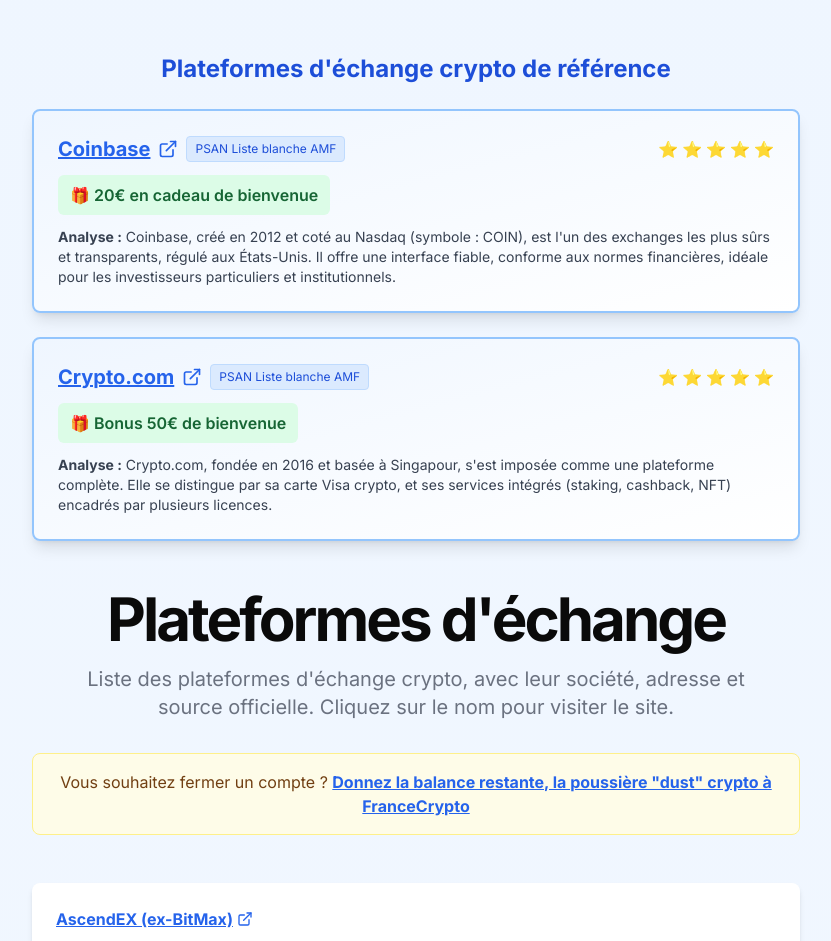
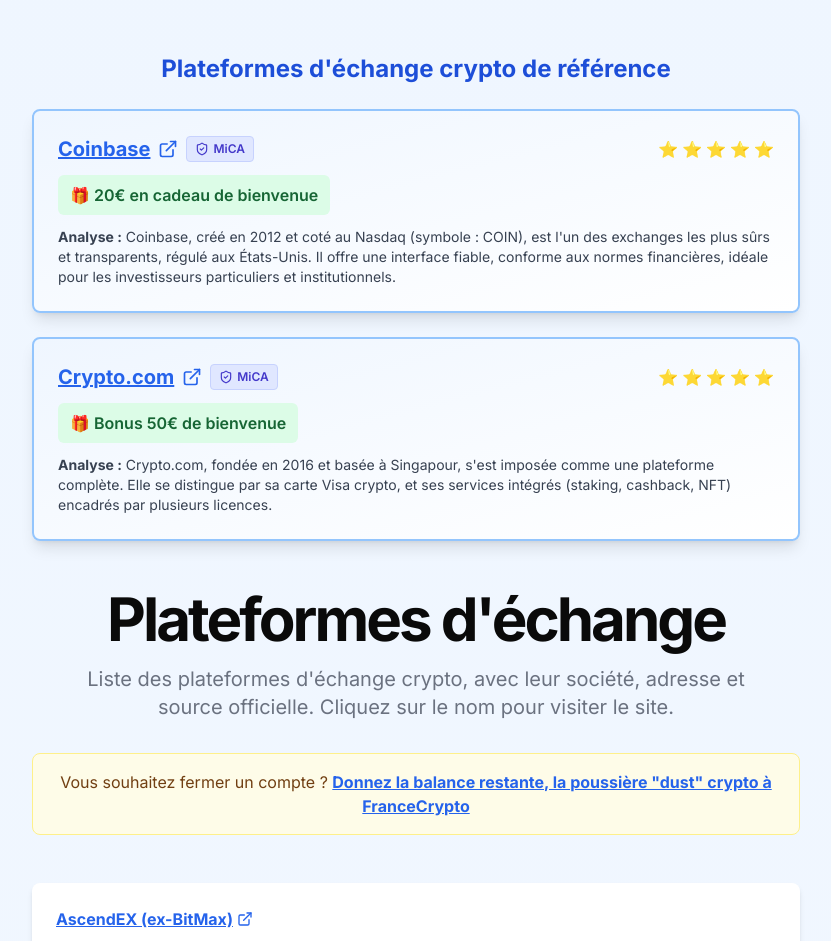
Before and after one commit to francecrypto/website, a Next.js app: page /plateformes in a window 1280 px wide. Shown: the part 140-1081 px from the top of the page, without its empty margins (224-1055 px from the left). Built offline with nearby package versions, Linux system fonts and the light colour scheme.

Commit message:
update list mica

```diff
--- a/app/plateformes/page.tsx
+++ b/app/plateformes/page.tsx
@@ -1,4 +1,4 @@
-import { ExternalLink } from "lucide-react"
+import { ExternalLink, ShieldCheck, Clock } from "lucide-react"
 
 const platforms = [
   // Liste complète des plateformes
@@ -6,39 +6,39 @@ const platforms = [
   { name: "Arkham Exchange", company: "Arkham Markets International, S.R.L", address: "Punta Cana, République dominicaine", website: "http://arkm.com/" },
   { name: "Bibox", company: "BIBOX TECHNOLOGY OÜ", address: "Pille Tn 7/5, Tallinn, 10135, Estonie", source: "Page Bibox de Dun & Bradstreet", website: "https://www.bibox.com/" },
   { name: "BingX", company: "BINGX SG PTE. LTD.", address: "60 Paya Lebar Road #12-03, Paya Lebar Square LEBAR SQUARE, Singapour", website: "https://bingx.com/" },
-  { name: "Binance", company: "Binance France SAS", address: "France", source: "Liste des PSAN enregistrés auprès de l'AMF", website: "https://www.binance.com/", psanAMF: true },
+  { name: "Binance", company: "Binance France SAS", address: "France", source: "Liste des PSAN enregistrés auprès de l'AMF", website: "https://www.binance.com/" },
   { name: "Bitcoin.com", company: "Saint Bitts LLC", address: "Nelson Springs Commercial Complex, Colquhoun Estate, Company Number L17015, Saint-Christophe-et-Nieves", source: "Page Privacy Policy de Bitcoin.com", website: "https://www.bitcoin.com/" },
   { name: "Bitfinex", company: "iFinex Inc", address: "Third Floor Jayla Place Wickhams Cay I, Road Town, VG1110, Iles Vierges britanniques", source: "Registre des sociétés des BVI", website: "https://www.bitfinex.com/" },
   { name: "bitFlyer", company: "bitFlyer EUROPE S.A", address: "121 rue de Hollerich, L-1741, Luxembourg", source: "Conditions générales d'utilisation de bitFlyer", website: "https://www.bitflyer.com/" },
   { name: "Bitget", company: "Singapore Bitget Pte Ltd", address: "10 UBI Crescent No 05-23 UBI Techpark Singapore, 408564 Singapour", source: "Bloomberg", website: "https://www.bitget.com/" },
   { name: "Bithumb", company: "Bithumb Korea Corporation", address: "11, 14~18F, 124, Teheran-ro, Gangnam-gu, Seoul, Corée du Sud", source: "Page d'accueil de Bithumb", website: "https://www.bithumb.com/" },
   { name: "BitMEX", company: "HDR Global Trading Limited", address: "Global Gateway 8, Rue de la Perle, Providence Mahé, Seychelles", source: "Pied de page du support de BitMEX", website: "https://www.bitmex.com/" },
-  { name: "Bitpanda", company: "Bitpanda GmbH", address: "Stella-Klein-Low Weg 17, 1020 Vienne, Autriche", source: "Page « Mentions légales » de Bitpanda", website: "https://www.bitpanda.com/fr", psanAMF: true },
+  { name: "Bitpanda", company: "Bitpanda GmbH", address: "Stella-Klein-Low Weg 17, 1020 Vienne, Autriche", source: "Page « Mentions légales » de Bitpanda", website: "https://www.bitpanda.com/fr", mica: true },
   { name: "Bitrue", company: "Realb Singapore Pte. Ltd.", address: "10 Anson Road #28-18, International Plaza, 079903, Singapour", source: "Site singapourien référençant les sociétés locales", website: "https://www.bitrue.com/" },
-  { name: "Bitstamp", company: "Bitstamp Europe S.A.", address: "40, avenue Monterey, Luxembourg, L-2163, Luxembourg", source: "https://www.bitstamp.net/legal/europe-sa/", website: "https://www.bitstamp.net/", byRobinhood: true, psanAMF: true },
-  { name: "Bitstack", company: "Bitstack France", address: "France", source: "Liste des PSAN enregistrés auprès de l'AMF", website: "https://bitstack-app.com" },
-  { name: "Bitvavo", company: "Bitvavo B.V.", address: "Keizersgracht 281, 1016 ED Amsterdam, Pays-Bas", source: "Page « About » de Bitvavo", website: "https://www.bitvavo.com/", psanAMF: true },
+  { name: "Bitstamp", company: "Bitstamp Europe S.A.", address: "40, avenue Monterey, Luxembourg, L-2163, Luxembourg", source: "https://www.bitstamp.net/legal/europe-sa/", website: "https://www.bitstamp.net/", byRobinhood: true, mica: true },
+  { name: "Bitstack", company: "Bitstack France", address: "France", source: "Liste des PSAN enregistrés auprès de l'AMF", website: "https://bitstack-app.com", mica: true },
+  { name: "Bitvavo", company: "Bitvavo B.V.", address: "Keizersgracht 281, 1016 ED Amsterdam, Pays-Bas", source: "Page « About » de Bitvavo", website: "https://www.bitvavo.com/", mica: true },
   { name: "Blockchain.com", company: "Blockchain (LT) UAB", address: "Upes str. 23, Vilnius, Lituanie", source: "Page « Terms » de Blockchain.com", website: "https://www.blockchain.com/" },
-  { name: "Bullish", company: "Bullish (GI) Limited", address: "26/F, The Centrium, 60 Wyndham Street, Central, Hong Kong", source: "Pied de page de la page d'accueil de Bullish", website: "https://bullish.com/" },
-  { name: "Bybit", company: "Bybit Fintech Limited", address: "C/O Campbells, Floor 2 Romasco Place, Road Town, Tortola, Îles Vierges britanniques", source: "Page Bybit de Dun & Bradsheet", website: "https://www.bybit.com/" },
+  { name: "Bullish", company: "Bullish (GI) Limited", address: "26/F, The Centrium, 60 Wyndham Street, Central, Hong Kong", source: "Pied de page de la page d'accueil de Bullish", website: "https://bullish.com/", mica: true },
+  { name: "Bybit", company: "Bybit Fintech Limited", address: "C/O Campbells, Floor 2 Romasco Place, Road Town, Tortola, Îles Vierges britanniques", source: "Page Bybit de Dun & Bradsheet", website: "https://www.bybit.com/", mica: true },
   { name: "BYDfi (ex-Bityard)", company: "BYDFi Fintech LTD", address: "306,Victoria House, Victoria, Mahe, 8684, Seychelles", source: "Page BYDFi sur Info-Clipper.com", website: "https://www.bydfi.com/" },
   { name: "CEX.IO", company: "CEX IO EU Limited", address: "22 Northumberland Road, Ballsbridge, Dublin 4, Irlande", source: "Page « Terms of Use » de CEX.IO", website: "https://cex.io/" },
-  { name: "Coinbase", company: "Coinbase Europe Limited", address: "70 Sir John Rogerson's Quay, Dublin D02 R296, Irlande", source: "Page des mentions légales de Coinbase", website: "https://coinbase.com/join/7VVCUYL?src=referral-link", psanAMF: true },
+  { name: "Coinbase", company: "Coinbase Europe Limited", address: "70 Sir John Rogerson's Quay, Dublin D02 R296, Irlande", source: "Page des mentions légales de Coinbase", website: "https://coinbase.com/join/7VVCUYL?src=referral-link", mica: true },
   { name: "CoinEx", company: "CoinEx Technology Limited", address: "Onfem Towe, 29 Wyndham St, Central, Hong Kong", source: "Page LinkedIn de CoinEx", website: "https://www.coinex.com/" },
   { name: "Coinmama", company: "Cmama Ltd", address: "42 Pearse St., Dublin D02 YX88, Irlande", source: "Page Privacy de Coinmama", website: "https://www.coinmama.com/" },
   { name: "CoinList", company: "SLA Services Ltd", address: "Suite 106, 2nd Floor Charles Court Building, Main Street, Road Town, Tortola, VG1110, Îles Vierges britanniques", source: "Page « Terms of Service » de CoinList", website: "https://coinlist.co/" },
-  { name: "Crypto.com", company: "Foris DAX MT Limited", address: "Level 7, Spinola Park, Triq Mikiel Ang Borg, St. Julian's SPK 1000, Malte", source: "Page Privacy de Crypto.com", website: "https://crypto.com/app/rxevtcn6q6", psanAMF: true },
+  { name: "Crypto.com", company: "Foris DAX MT Limited", address: "Level 7, Spinola Park, Triq Mikiel Ang Borg, St. Julian's SPK 1000, Malte", source: "Page Privacy de Crypto.com", website: "https://crypto.com/app/rxevtcn6q6", mica: true },
   { name: "Deribit", company: "DRB Panama Inc", address: "Via Espana, Delta Bank Building, 6th Floor, Suite 604D, Panama City, Panama", source: "Page « Privacy Policy » de Deribit", website: "https://www.deribit.com/", byCoinbase: true },
-  { name: "eToro", company: "eToro (Europe) Ltd", address: "4 Profiti Ilia Street, Kanika International Business Center (KIBC) 7th Floor, Germasogeia 4046, Limassol, Chypre", source: "Page « Our Offices » de eToro", website: "https://www.etoro.com/", psanAMF: true },
-  { name: "Finst", company: "Finst", address: "Herengracht 454, 1017 CA Amsterdam, Pays-Bas", source: "CGU de Finst", website: "https://www.finst.com/" },
-  { name: "Gate (ex Gate.io)", company: "Gate.com", address: "P.O. Box 31119 Grand Pavilion, Hibiscus Way, 802 West Bay Road, Grand Cayman, KY1-1205, Îles Caïmans", source: "Page LinkedIn de Gate.io", website: "https://www.gate.io/" },
+  { name: "eToro", company: "eToro (Europe) Ltd", address: "4 Profiti Ilia Street, Kanika International Business Center (KIBC) 7th Floor, Germasogeia 4046, Limassol, Chypre", source: "Page « Our Offices » de eToro", website: "https://www.etoro.com/", mica: true },
+  { name: "Finst", company: "Finst", address: "Herengracht 454, 1017 CA Amsterdam, Pays-Bas", source: "CGU de Finst", website: "https://www.finst.com/", mica: true },
+  { name: "Gate (ex Gate.io)", company: "Gate.com", address: "P.O. Box 31119 Grand Pavilion, Hibiscus Way, 802 West Bay Road, Grand Cayman, KY1-1205, Îles Caïmans", source: "Page LinkedIn de Gate.io", website: "https://www.gate.io/", mica: true },
   { name: "Gatehub", company: "Gatehub", address: "90 Hatton Gardens, London, England CR4 4, GB, Royaume-Uni", source: "Page LinkedIn de Gatehub", website: "https://www.gatehub.net/" },
-  { name: "Gemini", company: "Gemini Intergalactic Europe Limited", address: "70 Sir John Rogerson's Quay, Dublin 2, Irlande", source: "Page Privacy Policy de Gemini", website: "https://www.gemini.com/", psanAMF: true },
+  { name: "Gemini", company: "Gemini Intergalactic Europe Limited", address: "70 Sir John Rogerson's Quay, Dublin 2, Irlande", source: "Page Privacy Policy de Gemini", website: "https://www.gemini.com/", mica: true },
   { name: "HitBTC", company: "HiTech Digital Business Ltd", address: "Av Vitacura 2969, Las Condes, Region Metropolitana, Chilie", source: "Page « Contact » de HitBTC", website: "https://hitbtc.com/" },
   { name: "HTX (ex Huobi)", company: "Huobi Global Limited", address: "Suite 10, 3rd Floor, La Ciotat Mont Fleuri, Mahé, Seychelles", source: "USPTO Trademark & Patent Filings", website: "https://www.htx.com/" },
   { name: "ICONOMI", company: "ICONOMI Limited", address: "10 Orange St, London WC2H 7DQ, Royaume-Uni", source: "Page Terms and Conditions d'ICONOMI", website: "https://www.iconomi.com/" },
-  { name: "Kraken", company: "Payward Ireland Limited", address: "70 Sir John Rogerson's Quay, Dublin Docklands, Dublin 2, Ireland D02 R296", source: "Publication officielle sur les adresses de Kraken", website: "https://www.kraken.com/", psanAMF: true },
-  { name: "KuCoin", company: "Vistra Corporate Services Centre", address: "Suite 23, 1er étage, Eden Plaza, Eden Island, Mahé, Seychelles", source: "Demande au support de KuCoin", website: "https://www.kucoin.com/r/rf/QBSWC8SX", welcomeBonus: "Tokens USDT" },
+  { name: "Kraken", company: "Payward Ireland Limited", address: "70 Sir John Rogerson's Quay, Dublin Docklands, Dublin 2, Ireland D02 R296", source: "Publication officielle sur les adresses de Kraken", website: "https://www.kraken.com/", mica: true },
+  { name: "KuCoin", company: "Vistra Corporate Services Centre", address: "Suite 23, 1er étage, Eden Plaza, Eden Island, Mahé, Seychelles", source: "Demande au support de KuCoin", website: "https://www.kucoin.com/r/rf/QBSWC8SX", welcomeBonus: "Tokens USDT", mica: true },
   { name: "LATOKEN", company: "Payex OÜ", address: "Lasnamae Linnaosa, Katusepapi tn. 4-A803, 11412 Harju maakond, Tallinn, Estonie", source: "Page Terms of use de LATOKEN", website: "https://latoken.com/" },
   { name: "LBANK", company: "UAB LBANK EXCHANGE", address: "Eisiskiu Sodu 18-oji g., 11, Naujininki seniinija, Vilnius, Lituanie", source: "Organisme de gestion des listes d'agents financiers et de courtiers en crédit", website: "https://www.lbank.com/" },
   { name: "LiteBit", company: "2525 Ventures BV", address: "Weena 740, 15de etage, 3014 DA Rotterdam, Pays-Bas", source: "Site Web de LiteBit", website: "https://www.litebit.eu/" },
@@ -48,7 +48,7 @@ const platforms = [
   { name: "MEXC", company: "MEXC Global Ltd", address: "Sertus Chambers, Second Floor, The Quadrant, Manglier Street, Victoria, Mahé, Seychelles", source: "Page LinkedIn de MEXC", website: "https://www.mexc.com/auth/signup?inviteCode=1JygR", welcomeBonus: "20 USDT" },
   { name: "NC Wallet", company: "Zafiro Innovation Systems LLC", address: "Sabana de la Soda Tapia, 10108 San Jose, Costa Rica", source: "Article 25 des conditions d'utilisation de NC Wallet", website: "https://ncwallet.net/" },
   { name: "Nexo", company: "Nexo AG", address: "15 Grafenaustrasse, 6300 Zug, Suisse", source: "Page de Nexo sur Craft.co", website: "https://nexo.com/", welcomeBonus: "0.5% de votre balance moyenne des 30 premiers jours en BTC", welcomeBonusDetail: "Ajoutez 5 000 $+ en actifs numériques dans les 30 jours. Si vous maintenez ou augmentez le solde de votre portefeuille au cours des 30 jours suivants, vous êtes éligible aux récompenses. Recevez un bonus allant jusqu'à 5 000 $ en BTC, basé sur votre solde moyen de portefeuille sur 30 jours" },,,
-  { name: "OKX (ex OKCoin)", company: "OKCoin Europe LTD", address: "30, Kenilworth, Flat 3, Sir Augustus Bartolo Street, Ta Xbiex XBX 1093, Malte", source: "Page des licences de OKCoin", website: "https://www.okcoin.com/", psanAMF: true },
+  { name: "OKX (ex OKCoin)", company: "OKCoin Europe LTD", address: "30, Kenilworth, Flat 3, Sir Augustus Bartolo Street, Ta Xbiex XBX 1093, Malte", source: "Page des licences de OKCoin", website: "https://www.okcoin.com/", mica: true },
   { name: "Paxos", company: "Paxos Global Pte. Ltd", address: "30 Duxton Road, 020-00, 089494, Singapour", source: "Page « Privacy Policy » de Paxos", website: "https://paxos.com/" },
   { name: "Phemex", company: "Phemex Financial Pte Ltd", address: "111 North Bridge Road, #29-06A, Peninsula Plaza, Singapour (179098)", source: "Site singapourien référençant les sociétés locales", website: "https://phemex.com/" },
   { name: "Plutus", company: "Block Code LT UAB", address: "Vilkpėdės g. 22, Vilnius, Lituanie", source: "Page d'accueil de Plutus", website: "https://plutus.it/" },
@@ -56,13 +56,13 @@ const platforms = [
   { name: "Prime XBT", company: "Prime XBT Trading Services LLC", address: "First floor, First St. Vincent Bank Ltd Building, James Street, Kingstown, Saint-Vincent et les Grenadines", source: "PDF des termes et conditions de Prime XBT", website: "https://primexbt.com/" },
   { name: "ProBit", company: "PROBIT GLOBAL SERVICES Ltd", address: "Suite 9, Ansuya Estate, Revolution Avenue, Victoria, Mahe, Seychelles", source: "Support de ProBit", website: "https://www.probit.com/" },
   { name: "Quantfury", company: "Quantfury Trading Limited", address: "4th Floor, Lyford Cay House, Western Rd, Nassau, Bahamas", source: "Pied de page sur site Web de Quantfury", website: "https://quantfury.com/" },
-  { name: "Stackinsat", company: "Stackinsat", address: "France", source: "Liste des PSAN enregistrés auprès de l'AMF", website: "https://app.stackinsat.com/signup?r=UIPTV9TJ", psanAMF: true },
-  { name: "SwissBorg", company: "SBorg SA", address: "8 rue du Grand-Chêne, 1003 Lausanne, Suisse", source: "Page d'accueil de SwissBorg", website: "https://swissborg.com/", psanAMF: true },
-  { name: "Trade Republic", company: "Trade Republic Bank GmbH", address: "Köpenicker Strasse 40c 10179, Allemagne", source: "Mentions légales de Trade Republic", website: "https://traderepublic.com/" },
+  { name: "Stackinsat", company: "Stackinsat", address: "France", source: "Liste des PSAN enregistrés auprès de l'AMF", website: "https://app.stackinsat.com/signup?r=UIPTV9TJ", micaPending: true },
+  { name: "SwissBorg", company: "SBorg SA", address: "8 rue du Grand-Chêne, 1003 Lausanne, Suisse", source: "Page d'accueil de SwissBorg", website: "https://swissborg.com/", mica: true },
+  { name: "Trade Republic", company: "Trade Republic Bank GmbH", address: "Köpenicker Strasse 40c 10179, Allemagne", source: "Mentions légales de Trade Republic", website: "https://traderepublic.com/", mica: true },
   { name: "Transak", company: "Transak Sp. z o.o", address: "46/410 Hoża Street, 00-682 Varsovie, Pologne", source: "Mentions légales Transak", website: "https://transak.com/" },
   { name: "Upbit", company: "Upbit Singapore Pte Ltd", address: "1 Harbourfront Avenue 16-02, Keppel Bay Tower, S098632, Singapour", source: "Page d'accueil de Upbit Global", website: "https://upbit.com/" },
   { name: "Uphold", company: "Uphold Lithuania UAB", address: "Upes g. 23-1, Vilnius, Lituanie", source: "Page d'accueil de Uphold", website: "https://uphold.com/" },
-  { name: "WhiteBIT", company: "UAB Clear White Technologies", address: "26, J. Basanaviciaus Street, Vilnius, Lituanie", source: "Page « User Agreement » de WhiteBIT", website: "https://whitebit.com/" },
+  { name: "WhiteBIT", company: "UAB Clear White Technologies", address: "26, J. Basanaviciaus Street, Vilnius, Lituanie", source: "Page « User Agreement » de WhiteBIT", website: "https://whitebit.com/", mica: true },
   { name: "Wirex", company: "UAB Wirex", address: "Perkunkiemio g. 13 – 91, Vilnius, Lituanie", source: "Page d'accueil de Wirex", website: "https://wirexapp.com/" },
   { name: "Woo X", company: "Wootech Limited", address: "Harneys Fiduciary (Cayman) Limited, 4th Floor, Harbour Place, 103 South Church Street, GEORGE TOWN, GRAND CAYMAN, KY1-1002, Îles Caïmans", source: "Dun&Bradstreet", website: "https://woo.org/" },
   { name: "Xapo", company: "Xapo Inc", address: "364 University Avenue, Palo Alto, CA 94301, États-Unis", source: "Page « Terms of Use » de Xapo", website: "https://www.xapobank.com/" },
@@ -87,7 +87,10 @@ export default function PlateformesPage() {
                     Coinbase
                     <ExternalLink className="h-5 w-5" />
                   </a>
-                  <span className="px-2 py-1 text-xs rounded bg-blue-100 text-blue-700 border border-blue-200">PSAN Liste blanche AMF</span>
+                  <span className="inline-flex items-center gap-1 px-2 py-1 text-xs font-semibold rounded bg-indigo-100 text-indigo-700 border border-indigo-200" title="Prestataire agréé MiCA (CASP) dans l'UE">
+                    <ShieldCheck className="h-3.5 w-3.5" />
+                    MiCA
+                  </span>
                 </div>
                 <div className="flex gap-1 text-yellow-500">
                   <span>⭐</span>
@@ -113,7 +116,10 @@ export default function PlateformesPage() {
                     Crypto.com
                     <ExternalLink className="h-5 w-5" />
                   </a>
-                  <span className="px-2 py-1 text-xs rounded bg-blue-100 text-blue-700 border border-blue-200">PSAN Liste blanche AMF</span>
+                  <span className="inline-flex items-center gap-1 px-2 py-1 text-xs font-semibold rounded bg-indigo-100 text-indigo-700 border border-indigo-200" title="Prestataire agréé MiCA (CASP) dans l'UE">
+                    <ShieldCheck className="h-3.5 w-3.5" />
+                    MiCA
+                  </span>
                 </div>
                 <div className="flex gap-1 text-yellow-500">
                   <span>⭐</span>
@@ -158,8 +164,17 @@ export default function PlateformesPage() {
                     {p.closed && (
                       <span className="ml-2 px-2 py-1 text-xs rounded bg-red-100 text-red-700 border border-red-200">Fermée</span>
                     )}
-                    {p.psanAMF && (
-                      <span className="ml-2 px-2 py-1 text-xs rounded bg-blue-100 text-blue-700 border border-blue-200">PSAN Liste blanche AMF</span>
+                    {p.mica && (
+                      <span className="ml-2 inline-flex items-center gap-1 px-2 py-1 text-xs font-semibold rounded bg-indigo-100 text-indigo-700 border border-indigo-200" title="Prestataire agréé MiCA (CASP) dans l'UE">
+                        <ShieldCheck className="h-3.5 w-3.5" />
+                        MiCA
+                      </span>
+                    )}
+                    {p.micaPending && (
+                      <span className="ml-2 inline-flex items-center gap-1 px-2 py-1 text-xs font-semibold rounded bg-amber-100 text-amber-700 border border-amber-200" title="Demande d'agrément MiCA (CASP) en cours">
+                        <Clock className="h-3.5 w-3.5" />
+                        MiCA en cours
+                      </span>
                     )}
                     {p.welcomeBonus && (
                       <span
@@ -181,9 +196,9 @@ export default function PlateformesPage() {
           </div>
 
           <div className="mt-12 p-4 rounded-lg bg-blue-50 border border-blue-200 text-blue-900 text-center max-w-3xl mx-auto">
-            La liste complète des plateformes PSAN Liste blanche AMF est disponible sur le site de l'AMF :{' '}
-            <a href="https://www.amf-france.org/fr/espace-epargnants/proteger-son-epargne/listes-blanches" target="_blank" rel="noopener noreferrer" className="text-blue-600 underline font-bold inline-flex items-center gap-1">
-              Liste blanche AMF
+            La liste complète des prestataires agréés MiCA (CASP) est disponible dans le registre officiel de l'ESMA :{' '}
+            <a href="https://www.esma.europa.eu/esmas-activities/digital-finance-and-innovation/markets-crypto-assets-regulation-mica" target="_blank" rel="noopener noreferrer" className="text-blue-600 underline font-bold inline-flex items-center gap-1">
+              Registre MiCA de l'ESMA
               <ExternalLink className="h-4 w-4" />
             </a>
           </div>
```
